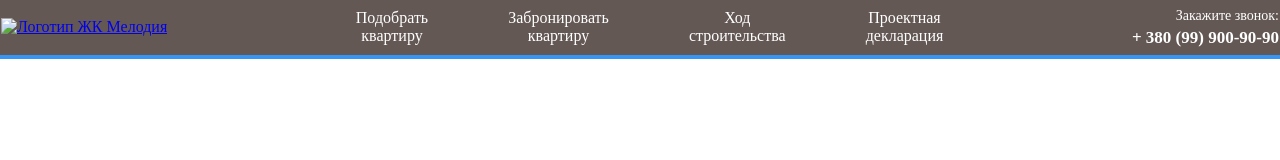
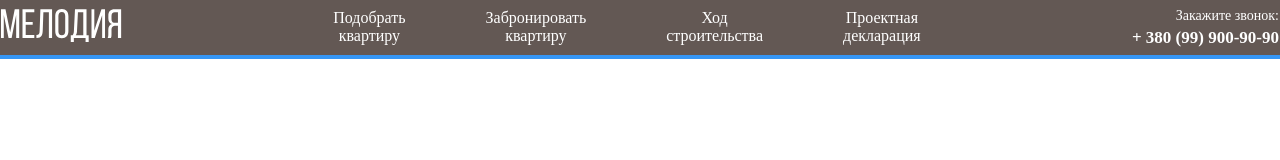
Before and after one commit to lanebx/melody, a plain HTML site: page index.html in a window 1280 px wide. Drawn offline with Linux system fonts and the light colour scheme; the site is published under a folder, as on GitHub Pages, so addresses that start at the root find nothing.

Commit message:
/logo -> logo

```diff
--- a/index.html
+++ b/index.html
@@ -18,7 +18,7 @@
     <header class="header">
         <div class="navbar">
             <a href="/index.html" class="logo-link">
-                <img src="/img/logo.svg" alt="Логотип ЖК Мелодия">
+                <img src="img/logo.svg" alt="Логотип ЖК Мелодия">
             </a>
             <nav class="navbar-nav">
                 <ul class="navbar-menu">
```
